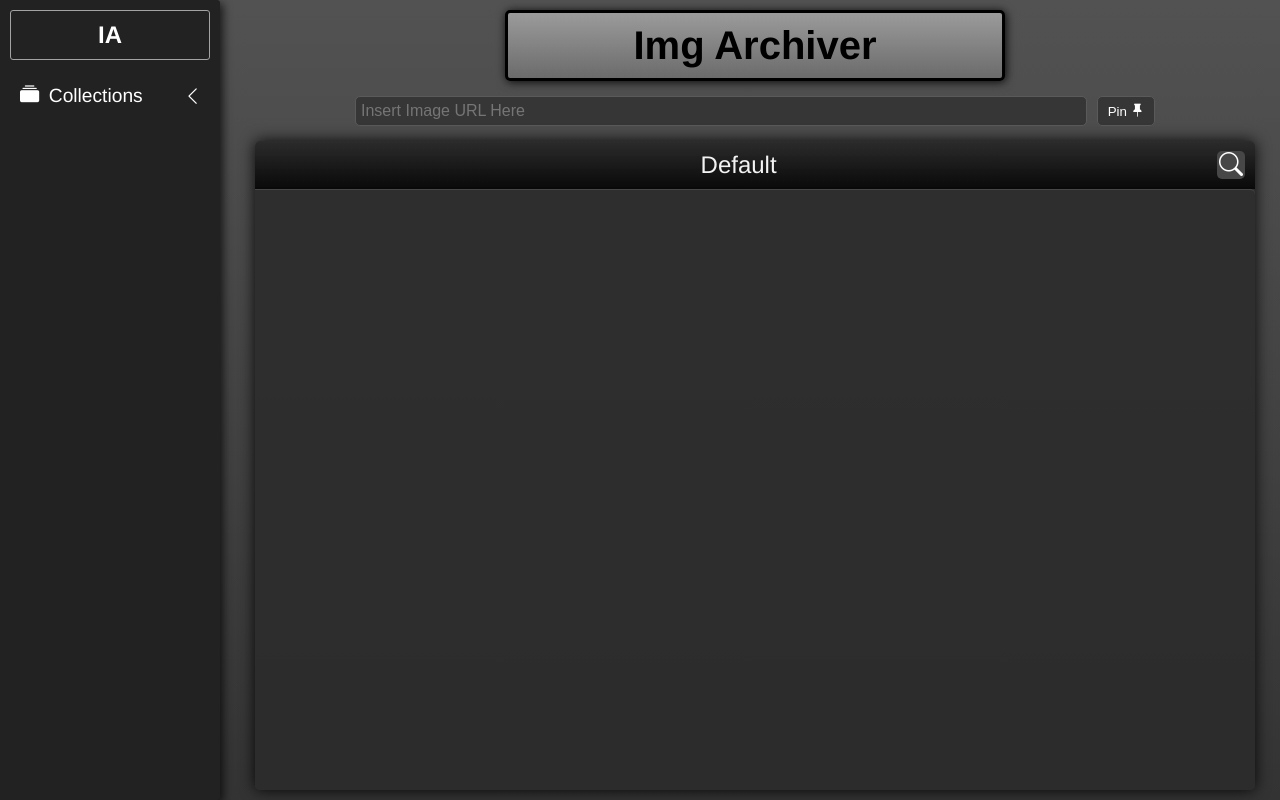
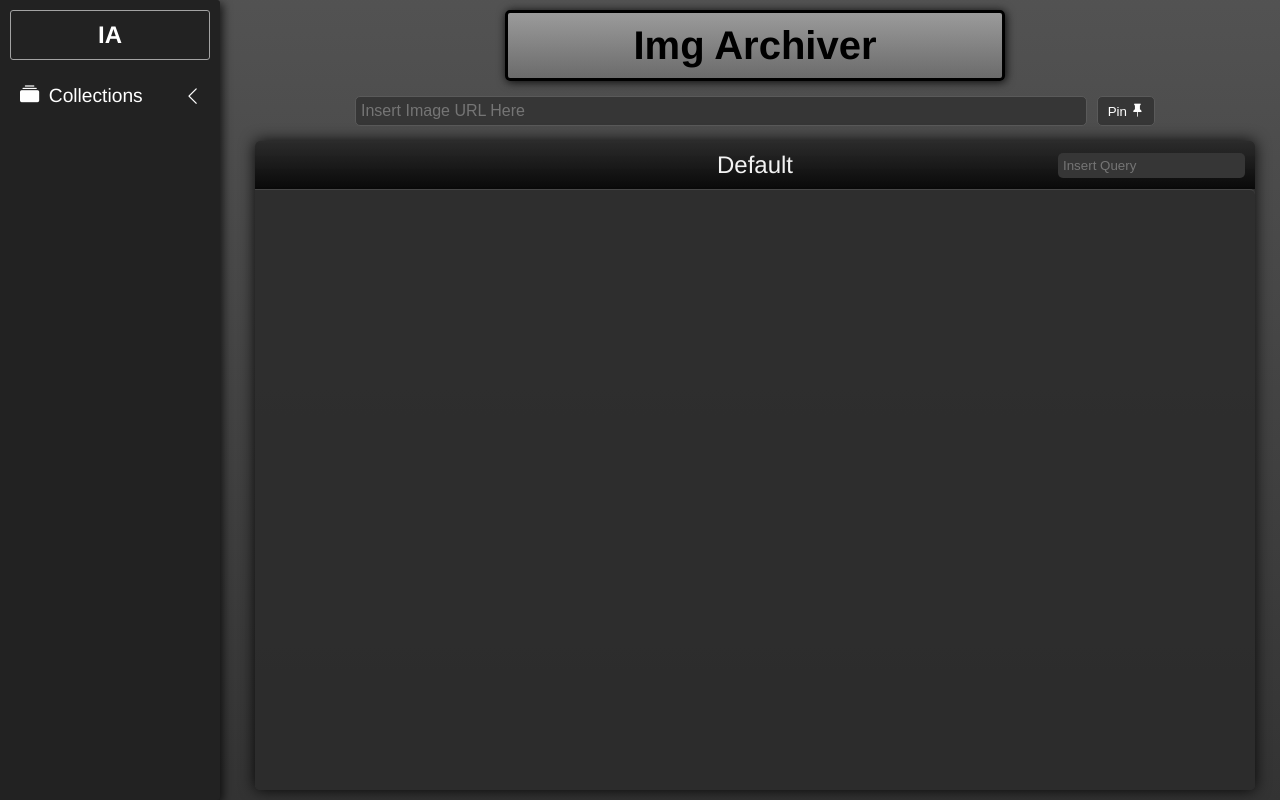
Before and after one commit to Zhanyao93/Img-Archiver-React, a React (Create React App) app: page /Img-Archiver-React/main in a window 1280 px wide. Built offline with nearby package versions, Linux system fonts and the light colour scheme.

Commit message:
implemented search function

```diff
--- a/src/components/Pincontainer.js
+++ b/src/components/Pincontainer.js
@@ -1,18 +1,63 @@
 import React from "react";
 import Pin from "./Pin";
-import { useContext } from "react";
+import { useContext, useState } from "react";
 import DataContext from "../contexts/DataContext";
 
 function Pincontainer() {
     const {data} = useContext(DataContext);
+    const [filterArr, setFilterArr] = useState([]);
+
 
     // generate all Pins based on DataContext data
     function allPin(data) {
-        return data.subCat[data.curCollection]?.map(imgArr => {
-            return(
-                <Pin imgData={imgArr} key={imgArr[0]}/>
-            )
-        })
+
+        let searchArr = filterArr;
+
+        if (searchArr.length) {
+            // get the query strings in form of arr from useState
+            let filteredData = data.subCat[data.curCollection]
+            .filter(imgArr => searchArr.some(searchStr=> {
+                //check if there are ? symbol which will case error
+                if (/([ `!@#$%^&*()_+\-=\[\]{};':"\\|,.<>\/?~])/.test(searchArr)){
+                    // escape all special symbols
+                    let regex = new RegExp(searchStr.replace(/([ `!@#$%^&*()_+\-=\[\]{};':"\\|,.<>\/?~])/g, '\\$1'), "i");
+                    console.log("regex",regex)
+                    return regex.test(imgArr[1]);
+                }
+                // create regex with each str in search arr with case insensitive
+                let regex = new RegExp(searchStr, "i");
+                return regex.test(imgArr[1]);
+            }));
+
+            return filteredData.map(imgArr => {
+                return(
+                    <Pin imgData={imgArr} key={imgArr[0]}/>
+                )
+            });
+
+        } else {
+            return data.subCat[data.curCollection]?.map(imgArr => {
+                return(
+                    <Pin imgData={imgArr} key={imgArr[0]}/>
+                )
+            });
+        }
+    }
+
+    // handle searchbar input
+    function handleOnChange(e){
+        let queryArr = e.target.value.split(" ");
+        let filtArr = queryArr.filter(ele => ele != null && ele.split("").length > 2);
+
+        // check for changes in the queries
+        let ArrEqual = (firstArr, secondArr) => {
+            return JSON.stringify(firstArr) === JSON.stringify(secondArr);
+        }
+
+        // only set filterArr when the search arr changes, to minimize multi rerenders
+        if (!ArrEqual(filterArr, filtArr)) {
+            setFilterArr(filtArr);
+        }
     }
 
     return(
@@ -21,7 +66,9 @@ function Pincontainer() {
         <div className="content-container">
             <div className="content-box-bar">
                 <div className="content-box-title">{data.curCollection}</div>
-                <i className="bi-search search-btn" />
+                <div className="search-container">
+                    <input className="search-bar" autoComplete="off" placeholder="Insert Query" onChange={handleOnChange}/>
+                </div>
             </div>
             <div className="content-box">
                 {allPin(data)}
--- a/src/styles/Mainpage.css
+++ b/src/styles/Mainpage.css
@@ -108,6 +108,23 @@
 .search-btn:hover {
     background-color: rgb(170, 170, 170);
     color: black;
+}
+
+.search-container{
+    display: flex;
+    justify-content: flex-end;
+    align-items: center;
+}
+
+.search-bar{
+    border-radius: 5px;
+    border: 0px;
+    outline: none;
+    padding: 5px;
+    margin-right: 5px;
+    color: rgb(255, 255, 255);
+    background-color: rgb(54, 54, 54);
+    position: absolute;
 }
 
 .content-box-title{
@@ -316,6 +333,10 @@
         grid-template-columns: 1fr 1fr;
     }
 
+    .search-bar{
+        width: 150px;
+    }
+
 }
 
 @media (max-height:400px) {
```
